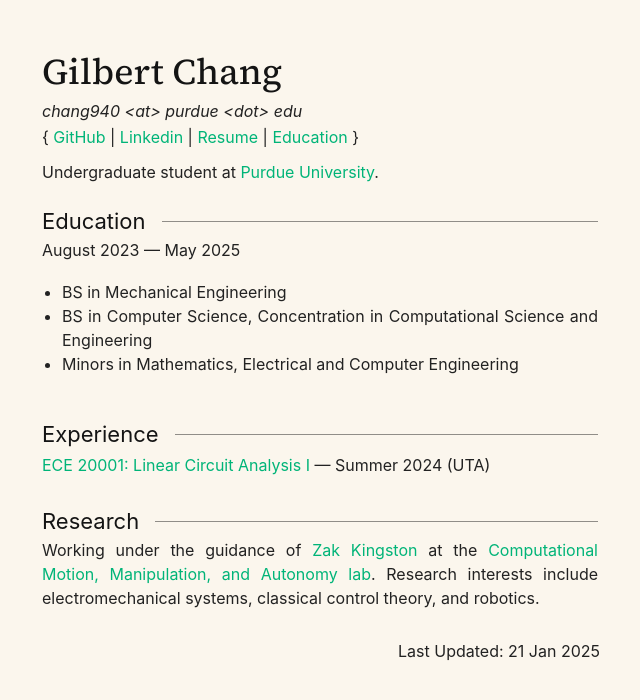
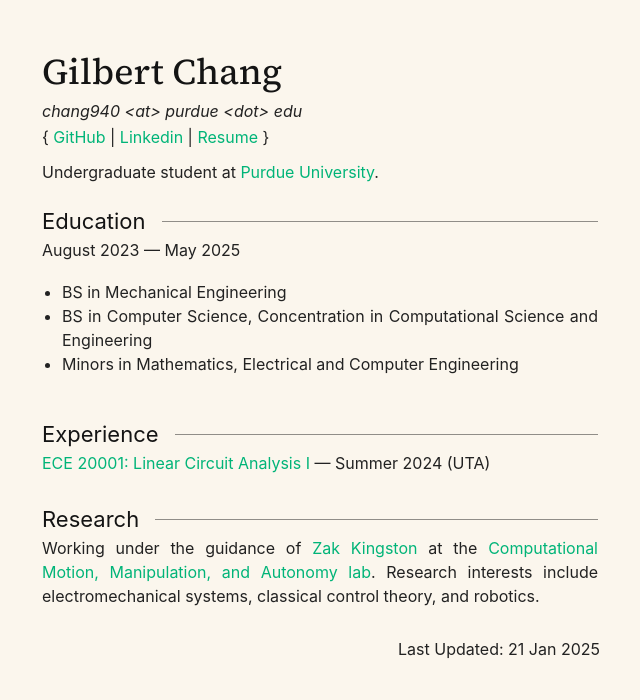
Before and after one commit to vindou/vindou, a Jekyll site: the page built from index.html, in a window 1280 px wide. Shown: the top 700 px of the page, without its empty margins (320-960 px from the left). Built offline with Jekyll 4.4.1, drawn with Linux system fonts in a browser that asks for light colours.

Commit message:
Update index.html

```diff
--- a/index.html
+++ b/index.html
@@ -11,8 +11,7 @@
       <p> &#123;
         <a target="_blank" href="https://github.com/vindou">GitHub</a> |
         <a target="_blank" href="https://www.linkedin.com/in/gilchang">Linkedin</a> |
-        <a target="_blank" href="/media/pdf/1125_Resume.pdf">Resume</a> |
-        <a href="https://gilcha.com/education/">Education</a>
+        <a target="_blank" href="/media/pdf/1125_Resume.pdf">Resume</a>
       &#125; </p>
     </div>
   </div>
@@ -24,9 +23,11 @@
 </div>
 
 <div class="section">
+
   <div class="text-container">
     <h2>Education<hr></h2>
   </div>
+
   <div class="subsection">
     <div class="text-container">
       <p>August 2023 — May 2025</p>
@@ -46,7 +47,6 @@
   </div>
   <div class="subsection">
     <div class="text-container">
-      <p></p>
       <p><a href="https://engineering.purdue.edu/ECE/Academics/Undergraduates/UGO/CourseInfo/courseInfo?courseid=716&show=true&type=undergrad">
         ECE 20001: Linear Circuit Analysis I</a> — Summer 2024 (UTA)</p>
     </div>
```
